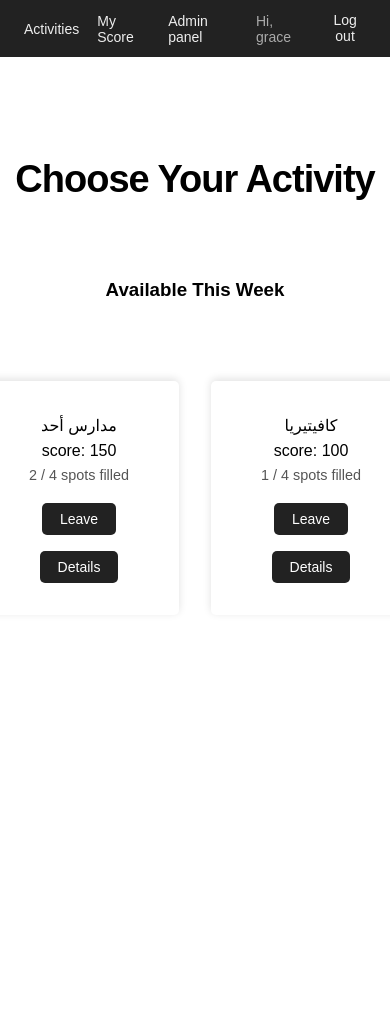
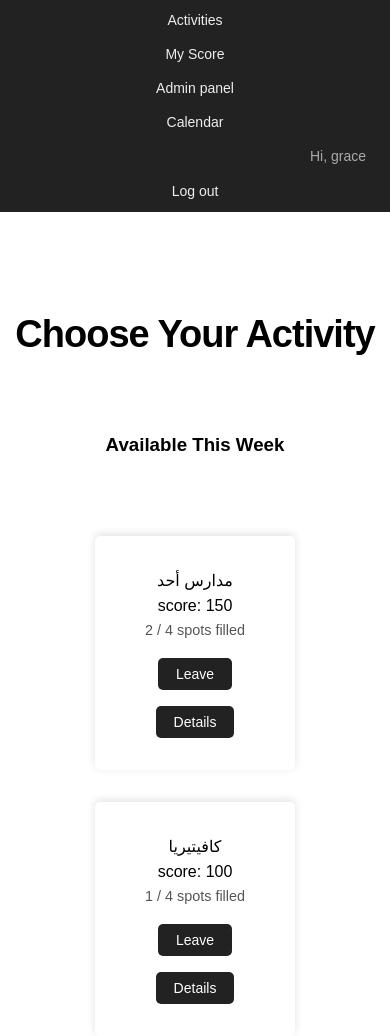
Before and after one commit to Grace-Emad/weeklysite, a Django app: page / in a window 390 px wide. Before the commit the page ends 606 px from the top, so only its background shows below. Run offline with Django 5.2, Linux system fonts and the light colour scheme; a user stored in the database is signed in; data comes from the database, SQL or seed files in the repository; both versions use the stored data as it was after the commit.

Commit message:
added calender and some media queries

```diff
--- a/activities/templates/activities/index.html
+++ b/activities/templates/activities/index.html
@@ -2,9 +2,13 @@
 <!DOCTYPE html>
 <html lang="en">
 <head>
+    <meta charset="UTF-8">
+    <meta name="viewport" content="width=device-width, initial-scale=1.0">
+    <title>{% block title %}Youth Summer{% endblock %}</title>
     <link rel="stylesheet" href="{% static 'activities/style.css' %}">
-    <meta charset="UTF-8">
-    <title>{% block title %}Youth Summer{% endblock %}</title>
+    <link rel="stylesheet" href="{% static 'activities/queries.css' %}">
+
+
 </head>
 <body>
     <header>
@@ -14,6 +18,7 @@
                 <a href="{% url 'my_score' %}">My Score</a>
                 {% if user.is_staff %}
                     <a href="{% url 'admin_dashboard' %}">Admin panel</a>
+                    <a href="{% url 'calendar' %}">Calendar</a>
                 {% endif %}
                 <span class="nav-user">Hi, {{ user.username }}</span>
                 <form action="{% url 'logout' %}" method="post" class="inline-form">
--- a/activities/urls.py
+++ b/activities/urls.py
@@ -9,6 +9,7 @@ urlpatterns = [
     path('my-score/', views.my_score, name='my_score'),
 
     path('activity/<int:activity_id>/', views.activity_details, name='activity_details'),
+    path('calendar/', views.calendar, name='calendar'),
 
     # our own admin panel (staff only)
     path('admin-panel/', views.admin_dashboard, name='admin_dashboard'),
--- a/activities/views.py
+++ b/activities/views.py
@@ -85,6 +85,9 @@ def my_score(request):
         'profile': profile,
         'my_enrollments': my_enrollments,
     })
+
+def calendar(request):
+    return render(request, 'activities/calendar.html');
 
 @login_required
 def activity_details(request, activity_id):
--- /dev/null
+++ b/static/activities/queries.css
@@ -0,0 +1,21 @@
+@media(max-width: 72rem){
+
+}
+
+@media(max-width: 51rem){
+        nav {
+            flex-direction: column;
+            gap: 2rem;
+        }
+}
+
+@media(max-width: 43rem){
+    .act-grid{
+        grid-auto-flow: row;
+    }
+
+}
+
+@media(max-width: 34rem){
+
+}
--- a/static/activities/style.css
+++ b/static/activities/style.css
@@ -232,3 +232,10 @@ header nav a:hover, header nav .link-button:hover {
 .messages li.success { background: #dcf3df; }
 .messages li.error { background: #fbdada; }
 .messages li.info { background: #dbeaf7; }
+
+
+/*calendar*/
+.cal {
+    padding-bottom: 10rem;
+    margin-bottom: 20rem;
+}
--- a/weeklysite/settings.py
+++ b/weeklysite/settings.py
@@ -13,8 +13,8 @@ BASE_DIR = Path(__file__).resolve().parent.parent
 SECRET_KEY = 'wiRAhXNTWI9SVG4MO8cc9wnIcHysckIUhAfGUJZyLJtvLt0Ui1tiTBKI8hL7ZyBR-Bs'
 
 # SECURITY WARNING: don't run with DEBUG = True in production.
-DEBUG = True
-ALLOWED_HOSTS = ['*'] # tighten this before deploying for real
+DEBUG = False
+ALLOWED_HOSTS = ['grace242.pythonanywhere.com'] # tighten this before deploying for real
 
 
 INSTALLED_APPS = [
```
Also changed, not shown: activities/templates/activities/calendar.html (added, +11 -0 lines), db.sqlite3.
